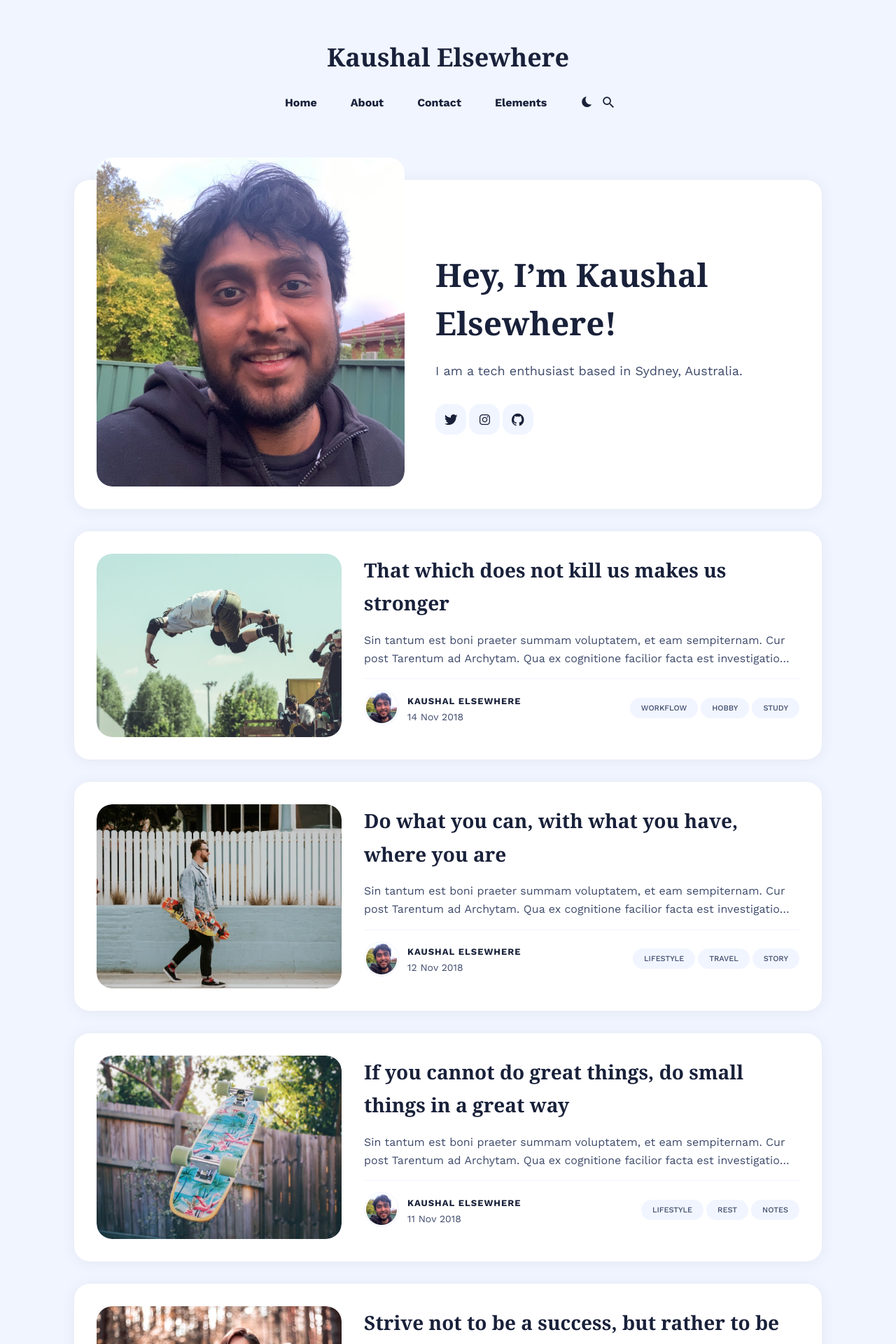
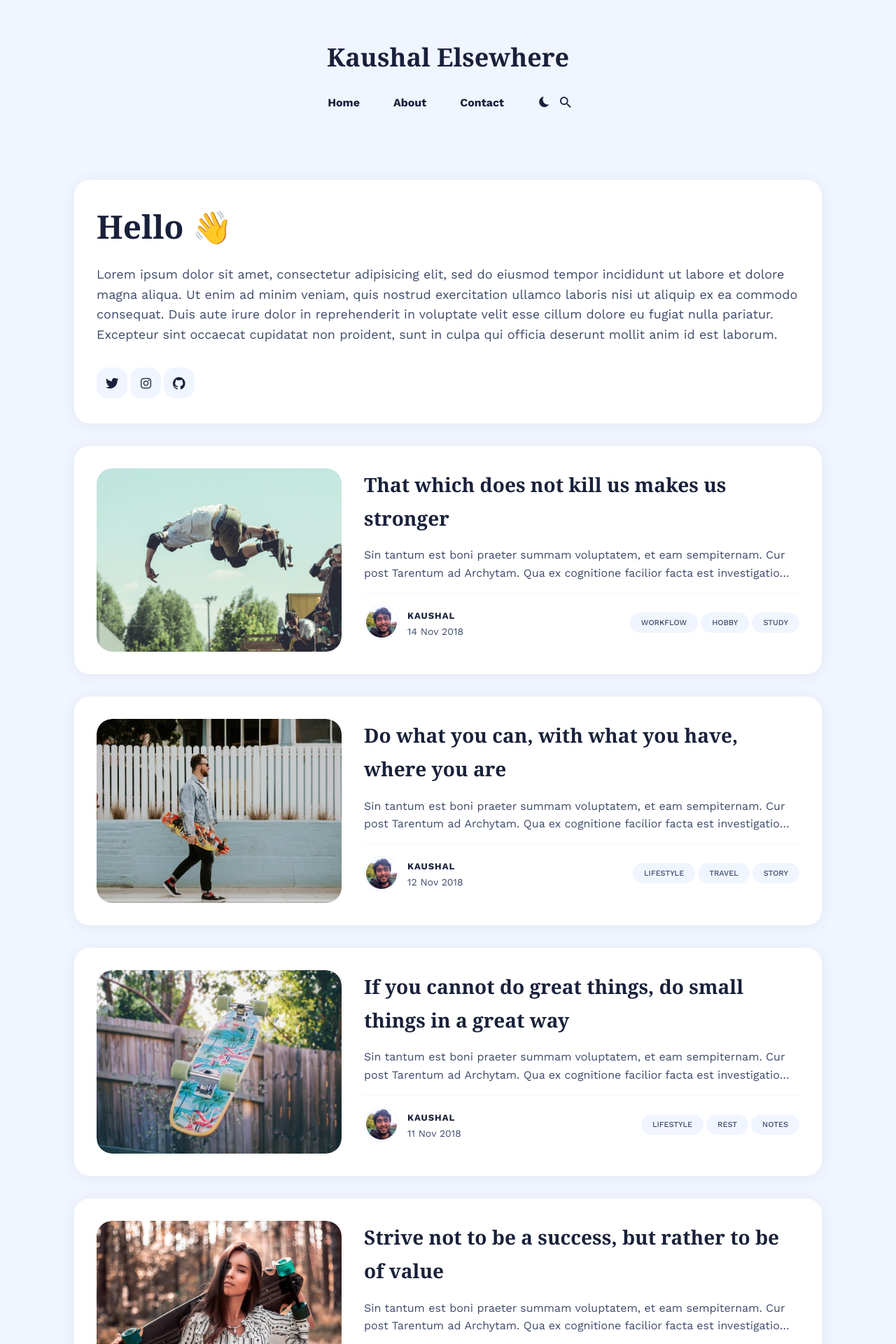
Before and after one commit to KaushalElsewhere/KaushalElsewhere.github.io, a Jekyll site: the page built from index.html, in a window 1280 px wide. Shown: the top 1920 px of the page at 70% size. Built offline with Jekyll 4.4.1, drawn with Linux system fonts in a browser that asks for light colours; nearby versions of some CDN libraries; some web fonts are replaced; the list of posts is cut into pages by our own code; some of the changed text lies outside the part shown.

Commit message:
changed font

```diff
--- a/_config.yml
+++ b/_config.yml
@@ -2,17 +2,17 @@
 # General Site Settings
 title: Kaushal Elsewhere
 logo: # You can add own logo. For example '/images/logo.png'.
-description: this site is under construction
+description: Coding blog.
 baseurl: "" # The subpath of your site, e.g. /blog
 url: "" # The base hostname & protocol for your site, e.g. http://example.com
 
 #-------------------------------
 # Author Settings
 author:
-  name: Kaushal Elsewhere
-  title: Hey, I’m Kaushal Elsewhere!
-  description: I am a tech enthusiast based in Sydney, Australia.
-  image: '/images/kaushal.jpg'
+  name: Kaushal
+  title: Hello 👋
+  description: Lorem ipsum dolor sit amet, consectetur adipisicing elit, sed do eiusmod tempor incididunt ut labore et dolore magna aliqua. Ut enim ad minim veniam, quis nostrud exercitation ullamco laboris nisi ut aliquip ex ea commodo consequat. Duis aute irure dolor in reprehenderit in voluptate velit esse cillum dolore eu fugiat nulla pariatur. Excepteur sint occaecat cupidatat non proident, sunt in culpa qui officia deserunt mollit anim id est laborum.
+  #image: '/images/kaushal.jpg'
   avatar: '/images/kaushal.jpg'
 
 social:
--- a/_includes/footer.html
+++ b/_includes/footer.html
@@ -13,7 +13,7 @@
         </div>
 
         <div class="footer__info">
-          <div class="copyright">{{site.time | date: '%Y'}} &copy; <a href="/">{{site.title}}</a>. Crafted & Designed by <a href="https://jekyllthemes.io/developers/artem-sheludko">Artem Sheludko</a>.</div>
+          <div class="copyright">{{site.time | date: '%Y'}} &copy; <a href="/">{{site.title}}</a>.</div>
         </div>
 
       </div>
--- a/_sass/0-settings/_variables.scss
+++ b/_sass/0-settings/_variables.scss
@@ -24,7 +24,7 @@ $base-line-height: 1.6;
 
 // Headings
 $heading-font-weight: 700;
-$heading-font-family: 'Corben', 'Georgia', serif;
+$heading-font-family: 'Markazi Text', 'Georgia', serif;
 
 $font-size-h1: 36px;
 $font-size-h2: 28px;
```
Also changed, not shown: _pages/unused/elements.md (renamed from _pages/elements.md, +1 -0 lines), favicon.ico.
